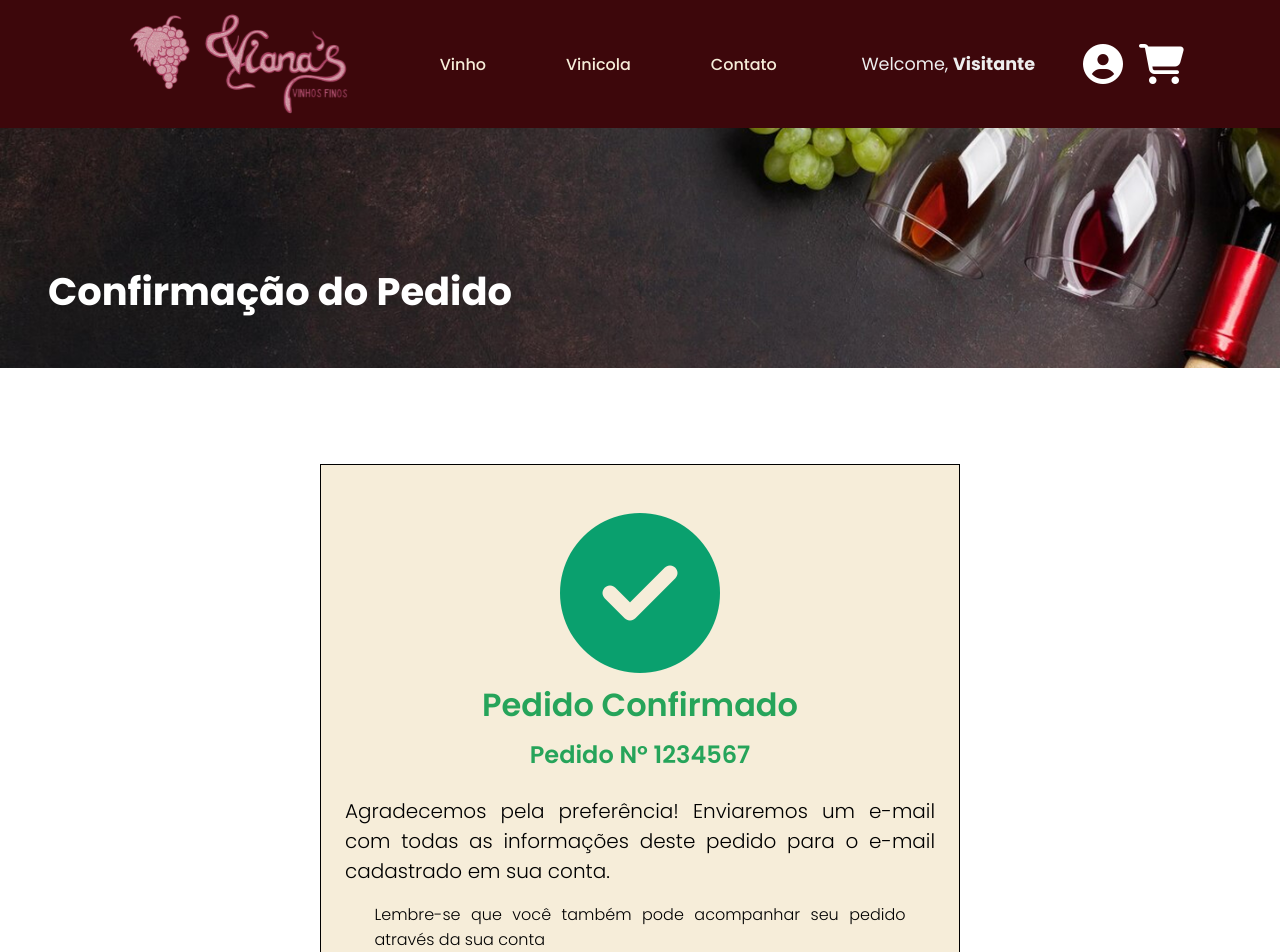
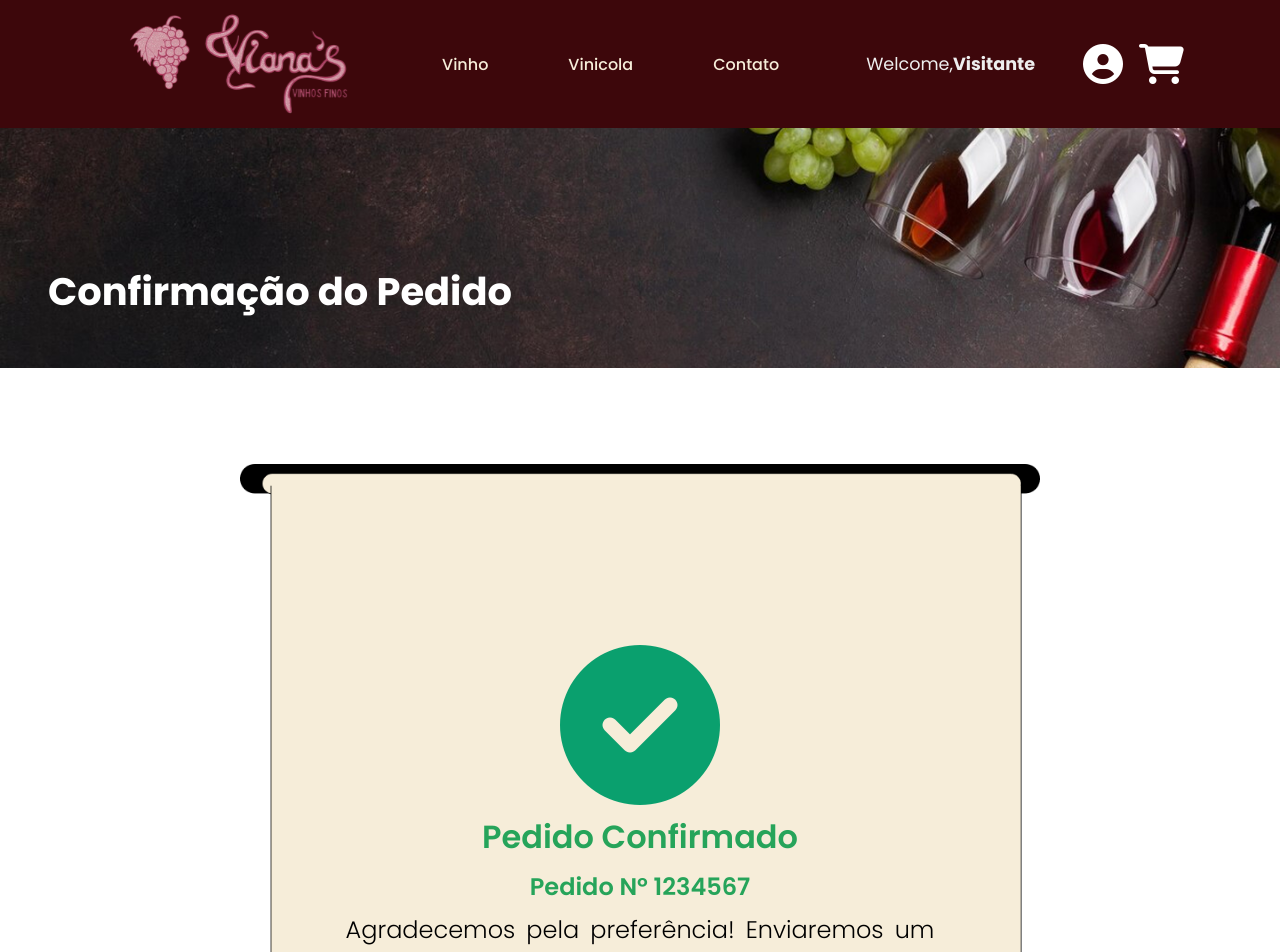
Before and after one commit to Fabriciobr5975/Projeto-WEB-Front-end, a React (Create React App) app in the folder front-end/vinho/: page /confirmacaopedido in a window 1280 px wide. Shown: the top 952 px of the page. Built offline with nearby package versions, Linux system fonts and the light colour scheme; a web font is replaced by a local one.

Commit message:
⚒️  Tentando ajustar o recibo da página 'Confirmação Pedido'

```diff
--- a/front-end/vinho/src/components/header/index.jsx
+++ b/front-end/vinho/src/components/header/index.jsx
@@ -40,7 +40,7 @@ export default function Header(props) {
 
         <div className="dados-usuario-header">
           <span>
-            Welcome,{" "}
+            Welcome,
             <strong>{props.cliente?.nome_completo || "Visitante"}</strong>
           </span>
           <div className="icones">
--- a/front-end/vinho/src/pages/confirmacaoPedido/index.jsx
+++ b/front-end/vinho/src/pages/confirmacaoPedido/index.jsx
@@ -13,25 +13,28 @@ export default function ConfirmacaoPedido() {
         </div>
 
         <div className="recibo-pedido">
+          <div className="informacoes">
             <div className="mensagem-confirmacao-pedido">
               <i class="fa-solid fa-circle-check"></i>
               <h3>Pedido Confirmado</h3>
               <span>Pedido Nº 1234567</span>
-          </div>
 
               <div className="mensagem-recibo">
                 <div className="mensagem-agradecimento">
                   <p>
-                Agradecemos pela preferência! Enviaremos um e-mail com todas as
-                informações deste pedido para o e-mail cadastrado em sua conta.
+                    Agradecemos pela preferência! Enviaremos um e-mail com todas
+                    as informações deste pedido para o e-mail cadastrado em sua
+                    conta.
                   </p>
                 </div>
 
                 <div className="mensagem-final">
                   <p>
-                Lembre-se que você também pode acompanhar seu pedido através da
-                sua conta
+                    Lembre-se que você também pode acompanhar seu pedido através
+                    da sua conta
                   </p>
+                </div>
+              </div>
             </div>
           </div>
         </div>
--- a/front-end/vinho/src/pages/confirmacaoPedido/index.scss
+++ b/front-end/vinho/src/pages/confirmacaoPedido/index.scss
@@ -32,28 +32,29 @@
 
     .recibo-pedido {
       display: flex;
-      flex-direction: column;
       align-items: center;
       justify-content: space-evenly;
-      width: 40rem;
-      background-color: #f6edd9;
-      border: 0.0625rem solid #000;
-      border-right: 1px solid #000;
-      border-bottom: 1px solid #000;
-      border-left: 1px solid #000;
+      margin: 6rem 3rem;
       color: #000;
-      margin: 6rem 3rem;
-      padding: 3rem 1.5rem 2rem 1.5rem;
-      padding-bottom: 1rem;
-      gap: 1.5rem;
-      position: relative;
-      z-index: 2;
+
+      .informacoes {
+        display: flex;
+        align-items: center;
+        justify-content: space-between;
+        width: 50rem;
+        height: 50rem;
+        padding: 2rem;
+        background-image: url("../../../public/assets/images/imagem-recibo.png");
+        background-repeat: no-repeat;
+        background-size: contain;
+        gap: 1rem;
 
         .mensagem-confirmacao-pedido {
           display: flex;
           flex-direction: column;
           align-items: center;
-        justify-content: flex-start;
+          justify-items: center;
+          width: 100%;
           gap: 0.5rem;
           color: #0aa06e;
 
@@ -70,14 +71,14 @@
             font: 600 1.5rem "Poppins";
             color: #26a45a;
           }
-      }
 
           .mensagem-recibo {
             display: flex;
             flex-direction: column;
             align-items: center;
             justify-content: center;
-        width: 100%;
+            color: #000;
+            width: 80%;
             gap: 1rem;
 
             .mensagem-agradecimento {
@@ -87,7 +88,7 @@
 
               p {
                 width: 100%;
-            font: 300 1.25rem / normal "Poppins";
+                font: 300 1.5rem / normal "Poppins";
                 text-align: justify;
               }
             }
@@ -106,3 +107,5 @@
         }
       }
     }
+  }
+}
```
Also changed, not shown: front-end/vinho/public/assets/images/imagem-recibo.png (added). Lines whose indentation alone changed are shown as unchanged.
